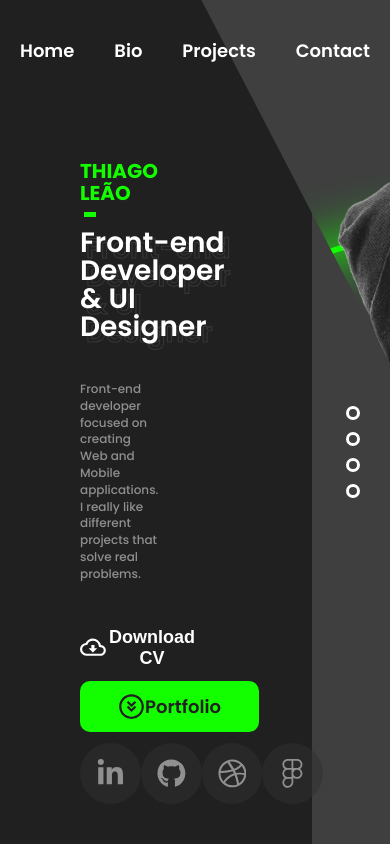
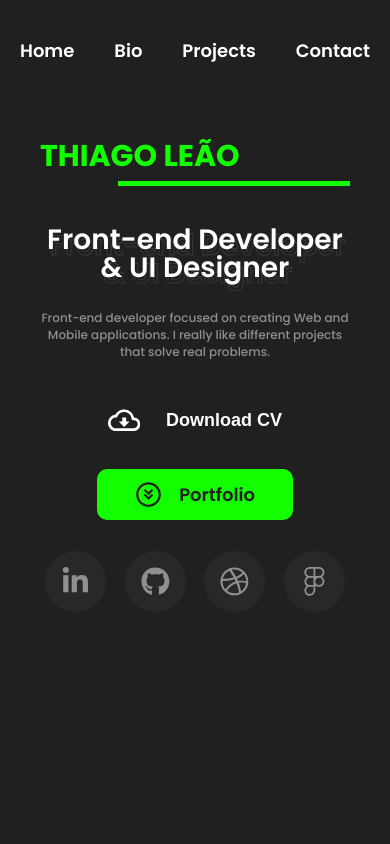
Before and after one commit to ThiagoLeaoDev/Portfolio_old, a Next.js app: page / in a window 390 px wide. Shown: the top 844 px of the page. Built offline with nearby package versions, Linux system fonts and the light colour scheme.

Commit message:
initial section mobile

```diff
--- a/styles/mainStyle.js
+++ b/styles/mainStyle.js
@@ -1,6 +1,6 @@
-import styled from "styled-components"
-import Image from 'next/image'
-import {Link} from "react-scroll";
+import styled from "styled-components";
+import Image from "next/image";
+import { Link } from "react-scroll";
 
 export const Main = styled.div`
   position: relative;
@@ -10,7 +10,6 @@ export const Main = styled.div`
   overflow-x: hidden !important;
   background-color: ${({ theme }) => theme.colors.BgSecondary};
 `;
-
 
 export const ContainerMenu = styled.div`
   z-index: 100;
@@ -33,8 +32,7 @@ export const Menu = styled.ul`
   justify-content: space-around;
 `;
 
-export const MenuOption = styled.li`
-`;
+export const MenuOption = styled.li``;
 
 export const MenuLink = styled(Link)`
   color: ${({ theme }) => theme.colors.TextPrimary};
@@ -44,7 +42,7 @@ export const MenuLink = styled(Link)`
   flex-direction: column-reverse;
   align-items: center;
 
-  &:hover{
+  &:hover {
     cursor: pointer;
     color: ${({ theme }) => theme.colors.Primary};
 
@@ -73,6 +71,9 @@ export const ContainerNavigationRight = styled.div`
   right: 0;
   padding: 30px;
 
+  @media only screen and (max-width: 768px) {
+    display: none;
+  }
 `;
 
 export const CircleNav = styled(Link)`
@@ -84,10 +85,10 @@ export const CircleNav = styled(Link)`
   margin: 6px 0;
   transition: 0.3s ease;
 
-  &:hover{
+  &:hover {
     cursor: pointer;
     background-color: ${({ theme }) => theme.colors.Primary};
-    box-shadow: 0px 0px 10px 5px rgba(19,255,0,0.2);
+    box-shadow: 0px 0px 10px 5px rgba(19, 255, 0, 0.2);
     border: 3px solid ${({ theme }) => theme.colors.Primary};
   }
 `;
@@ -99,7 +100,11 @@ export const SectionHero = styled.div`
   flex-direction: row;
   align-items: center;
   justify-content: center;
-  background: linear-gradient(90deg, ${({ theme }) => theme.colors.BgPrimary} 80%, ${({ theme }) => theme.colors.BgSecondary} 20%);
+  background: linear-gradient(
+    90deg,
+    ${({ theme }) => theme.colors.BgPrimary} 80%,
+    ${({ theme }) => theme.colors.BgSecondary} 20%
+  );
 `;
 
 export const GroupLeftRight = styled.div`
@@ -109,6 +114,10 @@ export const GroupLeftRight = styled.div`
   display: flex;
   flex-direction: row;
   align-items: center;
+
+  @media only screen and (max-width: 768px) {
+    flex-direction: column;
+  }
 `;
 
 export const ContainerLeft = styled.div`
@@ -125,6 +134,15 @@ export const ContainerLeft = styled.div`
   @media only screen and (max-width: 1440px) {
     width: 45%;
   }
+
+  @media only screen and (max-width: 768px) {
+    width: 100%;
+    min-height: 100%;
+    align-items: center;
+    justify-content: flex-start;
+    padding: 120px 40px 0 40px;
+    overflow: hidden;
+  }
 `;
 
 export const Name = styled.h2`
@@ -132,11 +150,16 @@ export const Name = styled.h2`
   font-weight: 700;
   margin-bottom: 8px;
   font-size: clamp(20px, 2.2vw, 38px);
+  align-self: flex-start;
+
+  @media only screen and (max-width: 768px) {
+    font-size: clamp(30px, 2.2vw, 38px);
+    margin-top: 20px;
+  }
 `;
 
 export const Line = styled.span`
   width: 75%;
-
   height: 5px;
   background-color: ${({ theme }) => theme.colors.Primary};
   align-self: flex-end;
@@ -151,7 +174,7 @@ export const TitleMain = styled.h1`
   margin-bottom: 40px;
   font-size: clamp(28px, 2.4vw, 48px);
 
-  &:after{
+  &:after {
     content: "Front-end Developer & UI Designer";
     position: absolute;
     -webkit-text-stroke-width: 1px;
@@ -163,6 +186,11 @@ export const TitleMain = styled.h1`
     opacity: 0.1;
     font-size: clamp(28px, 2.4vw, 48px);
   }
+
+  @media only screen and (max-width: 768px) {
+    text-align: center;
+    top: 28px;
+  }
 `;
 
 export const Description = styled.h5`
@@ -170,6 +198,10 @@ export const Description = styled.h5`
   color: ${({ theme }) => theme.colors.TextSecondary};
   margin-bottom: 32px;
   font-size: clamp(12px, 1.4vw, 20px);
+
+  @media only screen and (max-width: 768px) {
+    text-align: center;
+    margin-top: 16px;
 `;
 
 export const ContainerButtonsMain = styled.div`
@@ -180,6 +212,11 @@ export const ContainerButtonsMain = styled.div`
   justify-content: space-between;
   flex-wrap: wrap;
   margin-bottom: 3vw;
+
+  @media only screen and (max-width: 768px) {
+    flex-direction: column;
+    align-items: center;
+  }
 `;
 
 export const ButtonCV = styled.button`
@@ -196,12 +233,16 @@ export const ButtonCV = styled.button`
   font-size: 18px;
   transition: 0.3s ease;
 
-  &:hover{
+  &:hover {
     cursor: pointer;
     transform: translateY(2px);
   }
   &:active {
     transform: translateY(6px);
+  }
+
+  @media only screen and (max-width: 768px) {
+    margin-bottom: 20px;
   }
 `;
 
@@ -219,12 +260,16 @@ export const ButtonPortfolio = styled(Link)`
   font-weight: 600;
   font-size: 18px;
   transition: 0.3s ease;
-  &:hover{
+  &:hover {
     cursor: pointer;
     transform: translateY(2px);
   }
   &:active {
     transform: translateY(6px);
+  }
+
+  @media only screen and (max-width: 768px) {
+    margin-bottom: 20px;
   }
 `;
 
@@ -247,9 +292,10 @@ export const CircleSocial = styled.a`
   background-color: ${({ theme }) => theme.colors.BgButton};
   padding: 16px;
   border-radius: 50%;
-  opacity: .5;
+  opacity: 0.5;
   transition: 0.3s ease;
-  &:hover{
+
+  &:hover {
     cursor: pointer;
     opacity: 1;
   }
@@ -272,6 +318,10 @@ export const ContainerRight = styled.div`
     width: 55%;
     clip-path: polygon(0% 0%, 100% 0%, 100% 100%, 58vh 100%);
   }
+
+  @media only screen and (max-width: 768px) {
+    display: none;
+  }
 `;
 
 export const ContainerImage = styled.div`
@@ -282,8 +332,7 @@ export const ContainerImage = styled.div`
   margin-left: 5%;
 `;
 
-export const MainImage = styled(Image)`
-`;
+export const MainImage = styled(Image)``;
 
 export const Circle = styled.div`
   z-index: 0;
@@ -293,9 +342,9 @@ export const Circle = styled.div`
   margin-left: -130px;
   border: 6px solid ${({ theme }) => theme.colors.Primary};
   border-radius: 50%;
-  box-shadow: 0px 0px 50px 9px rgba(19,255,0,0.7), rgba(19,255,0,0.7) 0px 0px 50px 9px inset;
+  box-shadow: 0px 0px 50px 9px rgba(19, 255, 0, 0.7),
+    rgba(19, 255, 0, 0.7) 0px 0px 50px 9px inset;
 `;
-
 
 // ----------------------- ABOUT ME -----------------------
 
@@ -326,8 +375,8 @@ export const TitleAbout = styled.h2`
   flex-direction: column;
   align-items: center;
 
-  &::after{
-  content: '';
+  &::after {
+    content: "";
     border-bottom: 4px solid ${({ theme }) => theme.colors.Primary};
     width: 45px;
     border-radius: 30px;
@@ -343,8 +392,7 @@ export const ContainerDescAbout = styled.div`
   margin-bottom: 100px;
 `;
 
-export const SquareComponent = styled(Image)`
-`;
+export const SquareComponent = styled(Image)``;
 
 export const TextDescAbout = styled.p`
   color: ${({ theme }) => theme.colors.TextSecondary};
@@ -356,13 +404,12 @@ export const GreenText = styled.b`
   color: ${({ theme }) => theme.colors.Primary};
 `;
 
-export const Jump = styled.br`
-`;
+export const Jump = styled.br``;
 
 export const TireServices = styled.div`
   position: relative;
   width: 100%;
-  background-color: #1D1D1D;
+  background-color: #1d1d1d;
   display: flex;
   flex-direction: column;
   align-items: center;
@@ -416,7 +463,7 @@ export const BoxIconTextServices = styled.div`
   @media only screen and (max-width: 1440px) {
     flex-direction: column;
 
-    ${TextServices}{
+    ${TextServices} {
       margin-top: 12px;
     }
   }
@@ -459,7 +506,7 @@ export const TitleEducationJobs = styled.p`
 `;
 
 export const InstitutionEducationJobs = styled.p`
-  color: #C1C1C1;
+  color: #c1c1c1;
   font-weight: 500;
 `;
 
@@ -475,19 +522,19 @@ export const ContainerColumnsEducationJobs = styled.div`
   @media only screen and (max-width: 720px) {
     flex-direction: column;
 
-    ${TitleColumnEducationJobs}{
+    ${TitleColumnEducationJobs} {
       text-align: center;
     }
 
-    ${DateEducationJobs}{
+    ${DateEducationJobs} {
       text-align: center;
     }
 
-    ${TitleEducationJobs}{
+    ${TitleEducationJobs} {
       text-align: center;
     }
 
-    ${InstitutionEducationJobs}{
+    ${InstitutionEducationJobs} {
       text-align: center;
     }
   }
@@ -528,7 +575,6 @@ export const CircleDecorationLeft = styled.div`
   background-color: ${({ theme }) => theme.colors.BgDecoration};
 `;
 
-
 export const TitleProjects = styled(TitleAbout)`
   z-index: 1;
 `;
@@ -542,7 +588,6 @@ export const ContainerProjects = styled.div`
   gap: 4rem;
 `;
 
-
 // ----------------------- CONTACT -----------------------
 
 export const SectionContact = styled.div`
@@ -553,7 +598,7 @@ export const SectionContact = styled.div`
   flex-direction: column;
   align-items: center;
   justify-content: center;
-  background-color: ${({ theme }) => theme.colors.BgTertiary  };
+  background-color: ${({ theme }) => theme.colors.BgTertiary};
 `;
 
 export const ContainerContact = styled.div`
@@ -601,7 +646,7 @@ export const TitleContactInfo = styled.p`
 
   &:before {
     position: absolute;
-    content: '';
+    content: "";
     right: 0;
     width: 48%;
     text-align: right;
@@ -643,7 +688,7 @@ export const LinkAction = styled.a`
 
 export const LineContact = styled.span`
   position: absolute;
-  content: '';
+  content: "";
   left: 0;
   width: 48%;
   height: 3px;
@@ -683,7 +728,7 @@ export const FormContact = styled.form`
 `;
 
 export const GroupLabelInput = styled.div`
-  width:  ${(props) => props.width};
+  width: ${(props) => props.width};
   display: flex;
   flex-direction: column;
   align-items: flex-start;
@@ -703,7 +748,7 @@ export const LabelContact = styled.p`
 export const InputContact = styled.input`
   box-sizing: border-box;
   width: 100%;
-  height: ${(props) => props.height || '40px'};
+  height: ${(props) => props.height || "40px"};
   border-radius: 8px;
   padding: 0 16px;
   font-size: 16px;
@@ -720,7 +765,7 @@ export const InputContact = styled.input`
 export const InputContactText = styled.textarea`
   box-sizing: border-box;
   width: 100%;
-  height: ${(props) => props.height || '40px'};
+  height: ${(props) => props.height || "40px"};
   border-radius: 8px;
   padding: 16px;
   font-size: 16px;
@@ -752,7 +797,7 @@ export const ButtonContact = styled.button`
   transition: 0.3s ease;
   line-height: 14px;
 
-  &:hover{
+  &:hover {
     cursor: pointer;
     transform: translateY(2px);
   }
```
Also changed, not shown: 2 other files (tests, documents, lock files or other folders). Lines whose indentation alone changed are shown as unchanged.
